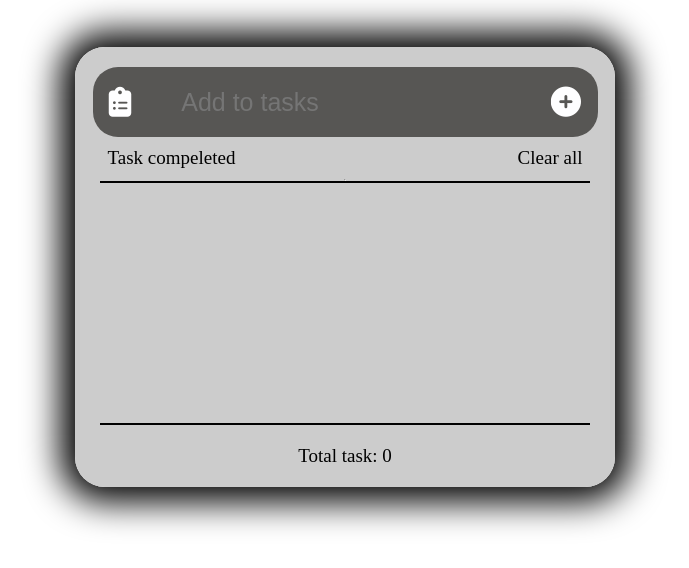
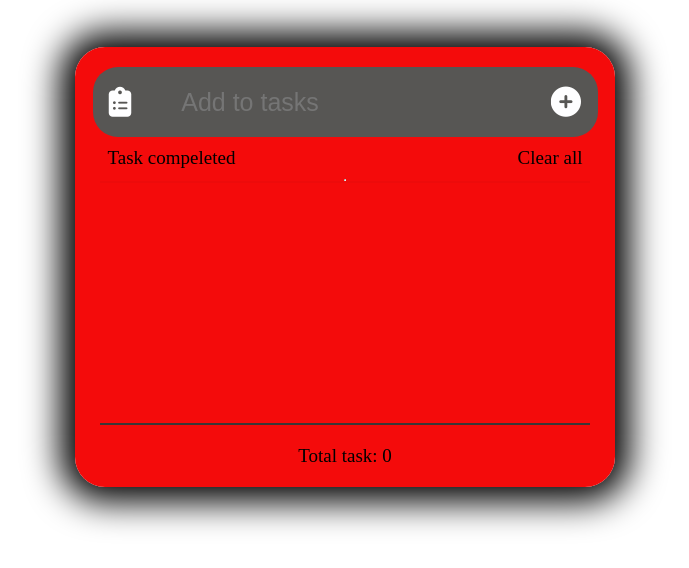
Before and after one commit to chanakyanagasaibheesetti/TODO_LIST, a plain HTML site: page index.html in a window 1280 px wide. Shown: the part 144-712 px from the top of the page, without its empty margins (295-984 px from the left). Drawn offline with nearby package versions, Linux system fonts and the light colour scheme.

Commit message:
Update main.css

```diff
--- a/main.css
+++ b/main.css
@@ -18,7 +18,7 @@ h1{
 #container{
     width: 500px;
     height:400px;
-    background-color: rgba(204, 204, 204, 0.988);
+    background-color: rgba(244, 9, 9, 0.988);
     box-shadow: 0px 0px 35px 15px;
     display: flex;
     flex-direction: column;
@@ -80,8 +80,8 @@ h1{
 ul{
     height: 300px;
     width: 490px;
-    border-top: 2px  solid black;
-    border-bottom: 2px  solid black;
+    border-top: 2px  solid rgb(237, 11, 11);
+    border-bottom: 2px  solid rgb(56, 56, 56);
     display: flex;
     flex-direction: column;
     justify-content: center;
@@ -94,7 +94,7 @@ li{
     list-style-type: none;
     display: flex;
     justify-content: space-between;
-    background-color: white;
+    background-color: rgb(82, 10, 236);
     border-radius: 20px;
     min-height: 45px;
     width: 430px;
@@ -113,7 +113,7 @@ overflow:auto ;
     word-break:break-all;
 }
 li :hover{
-    background-color: rgba(183, 183, 252, 0.488);
+    background-color: rgba(5, 245, 65, 0.992);
 }
 /* to do works in list */
 li label{
```
